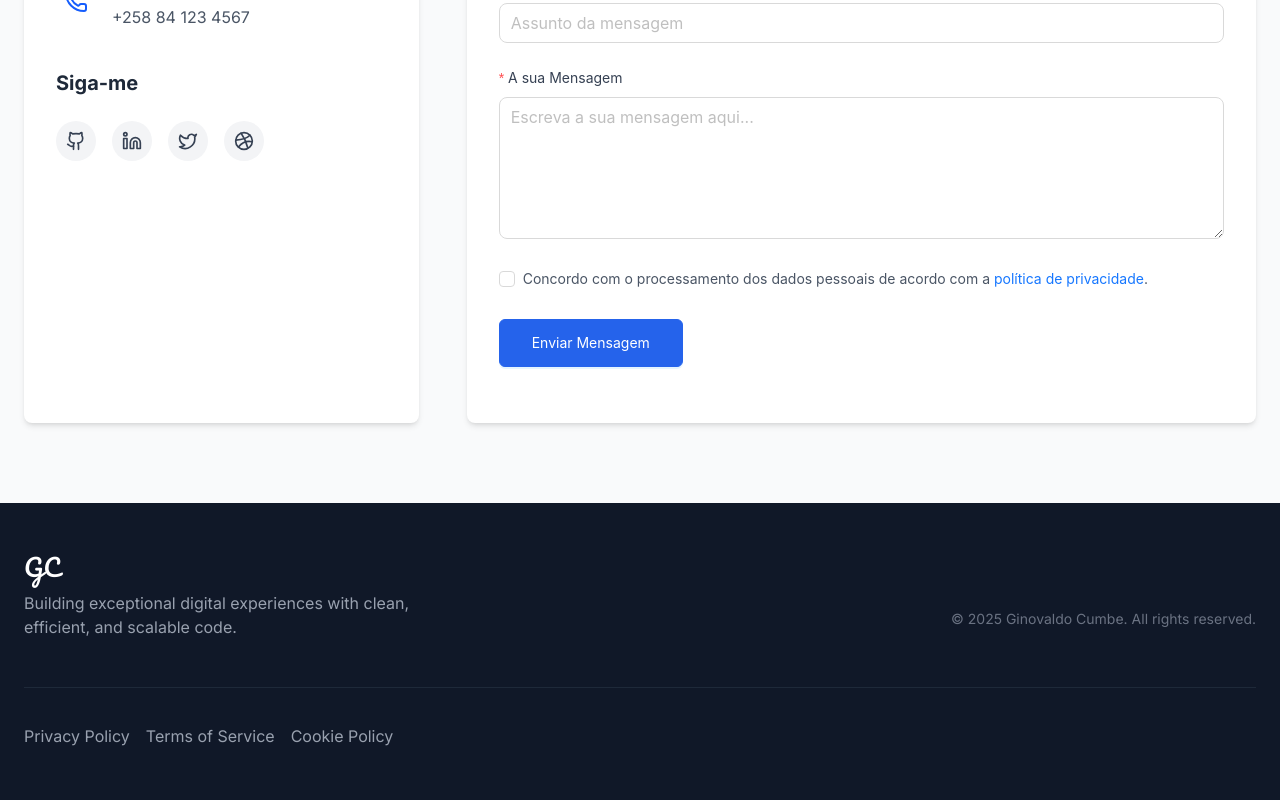
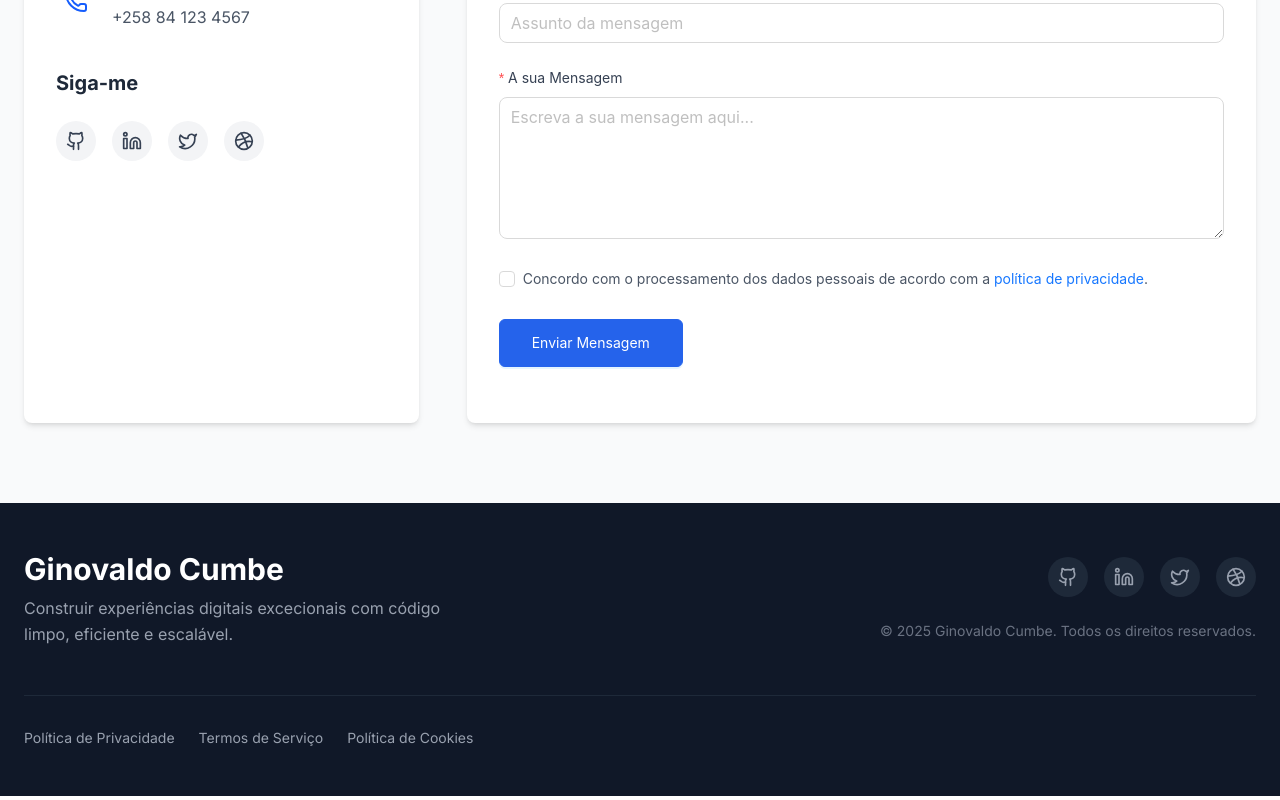
Before and after one commit to ginovaldocumbe/my-portfolio, a React (Vite) app: page / in a window 1280 px wide. Shown: the part 5377-6177 px from the top of the page. Built offline with nearby package versions, Linux system fonts and the light colour scheme.

Commit message:
feat: Update Footer component; integrate social media icons and enhance layout with dynamic year

```diff
--- a/src/components/Footer.tsx
+++ b/src/components/Footer.tsx
@@ -1,58 +1,86 @@
+// src/components/Footer.jsx
+
+// Importe os ícones do Lucide React que vai usar
+import { Github, Linkedin, Twitter, Dribbble } from 'lucide-react';
+
 const Footer = () => {
+  const currentYear = new Date().getFullYear(); // Para o ano dinâmico
+
   return (
     <footer className="bg-gray-900 text-white py-12">
       <div className="container mx-auto px-6">
         <div className="flex flex-col md:flex-row justify-between items-center">
-          <div className="mb-8 md:mb-0">
-            <a href="/" className="text-2xl font-(family-name:--font-pacifico)">GC</a>
-            <p className="mt-2 text-gray-400 max-w-md">
-              Building exceptional digital experiences with clean, efficient, and scalable code.
+          {/* Logo/Nome e Descrição */}
+          <div className="mb-8 md:mb-0 text-center md:text-left">
+            {/* Certifique-se que '--font-pacifico' está definido no seu Tailwind/CSS,
+                ou use uma classe Tailwind para fontes padrão como 'font-serif' ou 'font-sans' */}
+            <a href="/" className="text-3xl font-bold text-white hover:text-gray-200 transition-colors">
+              Ginovaldo Cumbe {/* Ou apenas "Ginovaldo" ou "GC" se tiver logo */}
+            </a>
+            <p className="mt-2 text-gray-400 max-w-md mx-auto md:mx-0 leading-relaxed">
+              Construir experiências digitais excecionais com código limpo, eficiente e escalável.
             </p>
           </div>
+
+          {/* Redes Sociais e Direitos de Autor */}
           <div className="flex flex-col items-center md:items-end">
             <div className="flex space-x-4 mb-4">
-              <a href="#" className="text-gray-400 hover:text-white transition-colors">
-                <div className="w-8 h-8 flex items-center justify-center">
-                  <i className="ri-github-fill"></i>
-                </div>
+              <a
+                href="https://github.com/o-ginovaldo" // Substitua pelo seu link GitHub real
+                target="_blank"
+                rel="noopener noreferrer"
+                aria-label="GitHub"
+                className="w-10 h-10 flex items-center justify-center bg-gray-800 text-gray-400 rounded-full hover:bg-blue-600 hover:text-white transition-all duration-300 transform hover:scale-105"
+              >
+                <Github size={20} />
               </a>
-              <a href="#" className="text-gray-400 hover:text-white transition-colors">
-                <div className="w-8 h-8 flex items-center justify-center">
-                  <i className="ri-linkedin-fill"></i>
-                </div>
+              <a
+                href="https://linkedin.com/in/o-ginovaldo" // Substitua pelo seu link LinkedIn real
+                target="_blank"
+                rel="noopener noreferrer"
+                aria-label="LinkedIn"
+                className="w-10 h-10 flex items-center justify-center bg-gray-800 text-gray-400 rounded-full hover:bg-blue-600 hover:text-white transition-all duration-300 transform hover:scale-105"
+              >
+                <Linkedin size={20} />
               </a>
-              <a href="#" className="text-gray-400 hover:text-white transition-colors">
-                <div className="w-8 h-8 flex items-center justify-center">
-                  <i className="ri-twitter-fill"></i>
-                </div>
+              <a
+                href="https://twitter.com/o-ginovaldo" // Substitua pelo seu link Twitter/X real
+                target="_blank"
+                rel="noopener noreferrer"
+                aria-label="Twitter"
+                className="w-10 h-10 flex items-center justify-center bg-gray-800 text-gray-400 rounded-full hover:bg-blue-600 hover:text-white transition-all duration-300 transform hover:scale-105"
+              >
+                <Twitter size={20} />
               </a>
-              <a href="#" className="text-gray-400 hover:text-white transition-colors">
-                <div className="w-8 h-8 flex items-center justify-center">
-                  <i className="ri-dribbble-line"></i>
-                </div>
+              <a
+                href="https://dribbble.com/o-ginovaldo" // Substitua pelo seu link Dribbble real (se tiver)
+                target="_blank"
+                rel="noopener noreferrer"
+                aria-label="Dribbble"
+                className="w-10 h-10 flex items-center justify-center bg-gray-800 text-gray-400 rounded-full hover:bg-blue-600 hover:text-white transition-all duration-300 transform hover:scale-105"
+              >
+                <Dribbble size={20} />
               </a>
             </div>
-            <p className="text-gray-500 text-sm">
-              © 2025 Ginovaldo Cumbe. All rights reserved.
+            <p className="text-gray-500 text-sm mt-2">
+              &copy; {currentYear} Ginovaldo Cumbe. Todos os direitos reservados.
             </p>
           </div>
         </div>
+
+        {/* Links de Políticas e Direitos (se aplicável) */}
+        {/* Mantido o div de baixo como uma secção separada por questões de estrutura */}
         <div className="mt-12 pt-8 border-t border-gray-800 flex flex-col md:flex-row justify-between items-center">
-          <div className="flex flex-wrap justify-center md:justify-start gap-4 mb-4 md:mb-0">
-            <a href="#" className="text-gray-400 hover:text-white transition-colors">Privacy Policy</a>
-            <a href="#" className="text-gray-400 hover:text-white transition-colors">Terms of Service</a>
-            <a href="#" className="text-gray-400 hover:text-white transition-colors">Cookie Policy</a>
+          <div className="flex flex-wrap justify-center md:justify-start gap-x-6 gap-y-2 mb-4 md:mb-0">
+            <a href="/politica-de-privacidade" className="text-gray-400 hover:text-white transition-colors text-sm">Política de Privacidade</a>
+            <a href="/termos-de-servico" className="text-gray-400 hover:text-white transition-colors text-sm">Termos de Serviço</a>
+            <a href="/politica-de-cookies" className="text-gray-400 hover:text-white transition-colors text-sm">Política de Cookies</a>
           </div>
+          {/* Se a secção de métodos de pagamento não for relevante, remova este div */}
+          {/* Pode ser usada para um "Made with" ou outras informações */}
           <div className="flex space-x-4">
-            <div className="w-8 h-8 flex items-center justify-center text-gray-400">
-              <i className="ri-visa-line"></i>
-            </div>
-            <div className="w-8 h-8 flex items-center justify-center text-gray-400">
-              <i className="ri-mastercard-line"></i>
-            </div>
-            <div className="w-8 h-8 flex items-center justify-center text-gray-400">
-              <i className="ri-paypal-line"></i>
-            </div>
+             {/* Removido os ícones de pagamento - pode adicionar outros ícones aqui se quiser, como um de "Feito com React" */}
+             {/* Exemplo: <span className="text-gray-400 text-sm">Feito com ❤️ e React</span> */}
           </div>
         </div>
       </div>
```
